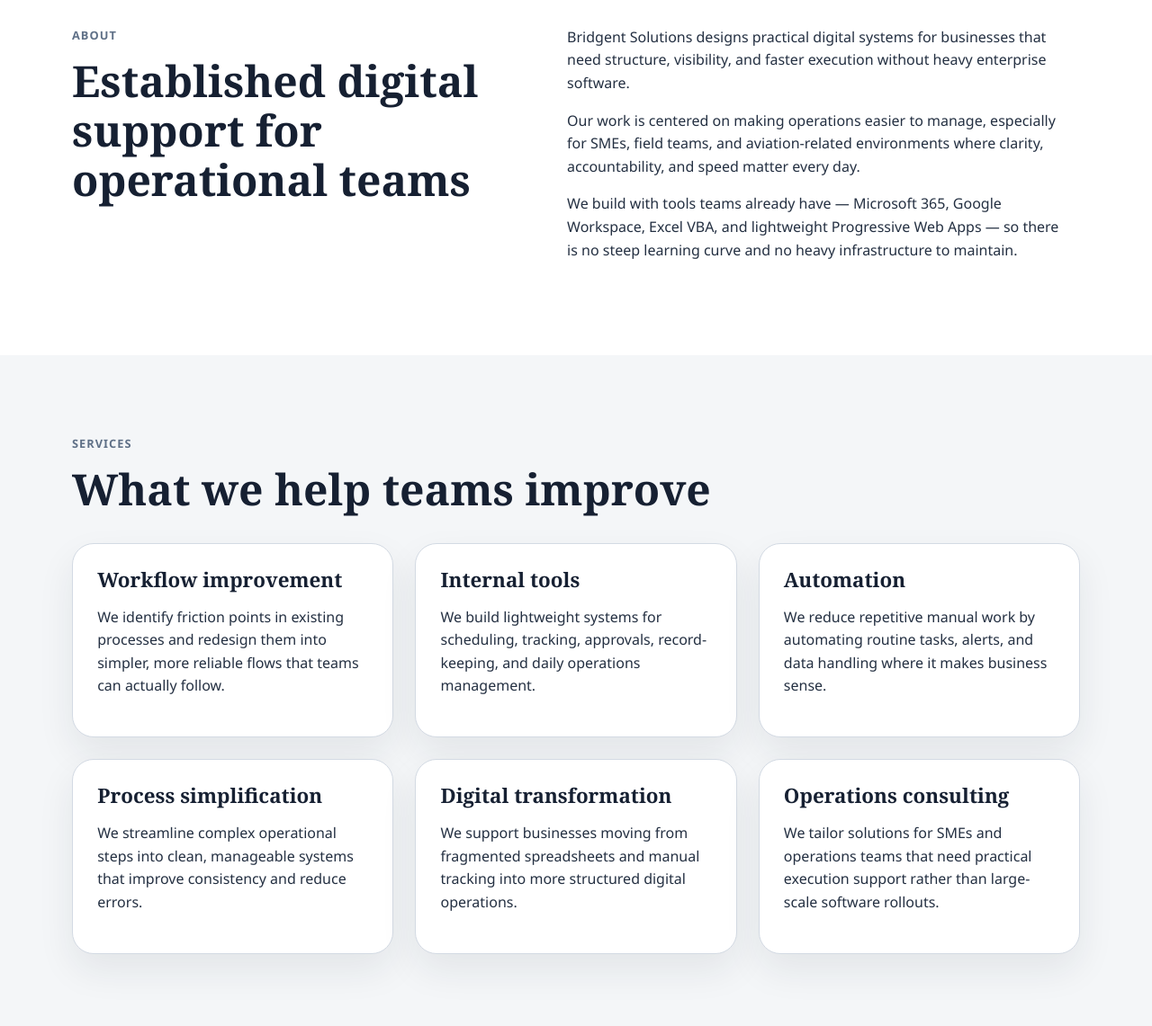
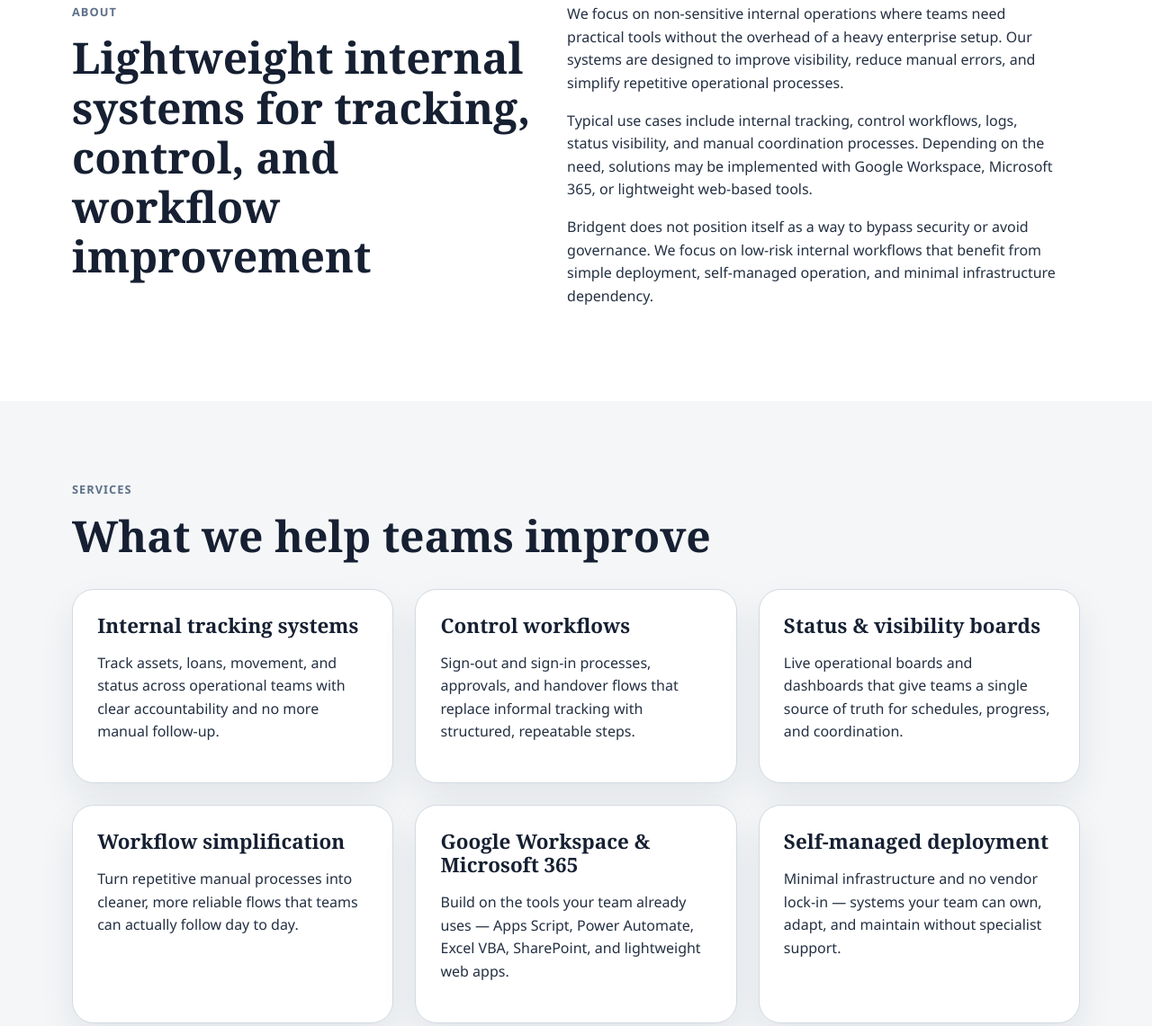
Before and after one commit to yaphets187-byte/web_bridgent-solutions, a plain HTML site: page index.html in a window 1280 px wide. Shown: the part 1543-2684 px from the top of the page at 90% size. Drawn offline with Linux system fonts and the light colour scheme.

Commit message:
Align copy with tracking, control, and workflow positioning
Rewrite hero text, focus list, services cards, and contact section to
reinforce a consistent message: lightweight internal systems for
tracking, control, and workflow improvement. Reframe About section with
governance statement clarifying focus on low-risk internal workflows.
Bump CSS/JS cache-bust version.

Co-Authored-By: Claude Sonnet 4.6 <noreply@anthropic.com>

```diff
--- a/index.html
+++ b/index.html
@@ -11,7 +11,7 @@
   <link rel="icon" type="image/png" href="favicon.png?v=20260416c">
   <link rel="shortcut icon" href="favicon.png?v=20260416c">
   <link rel="apple-touch-icon" href="apple-touch-icon.png?v=20260416c">
-  <link rel="stylesheet" href="assets/css/style.css?v=20260417a">
+  <link rel="stylesheet" href="assets/css/style.css?v=20260417b">
   <meta property="og:title" content="Bridgent Solutions | Operations &amp; Workflow">
   <meta property="og:description" content="Bridgent Solutions builds lightweight internal tools, workflow systems, and automation for SMEs, operations teams, and aviation MRO environments.">
   <meta property="og:type" content="website">
@@ -69,9 +69,10 @@
           <h1>Bridgent Solutions</h1>
           <p class="tagline">Bridging the gap &middot; operations &amp; workflow</p>
           <p class="hero-text">
-            We help SMEs and operations teams streamline day-to-day work through
-            lightweight internal tools, workflow systems, and practical automation
-            built for real operational environments.
+            We build lightweight internal systems for tracking, control, and
+            workflow improvement &mdash; designed to improve visibility, reduce
+            manual errors, and simplify the day-to-day operations that keep
+            teams running.
           </p>
           <div class="hero-actions">
             <a class="button button-primary" href="#contact">Get in touch</a>
@@ -91,11 +92,11 @@
           </figure>
           <p class="panel-title">Focused on</p>
           <ul class="focus-list">
-            <li>Internal tools for daily operations</li>
-            <li>Workflow systems for small teams</li>
-            <li>Automation that reduces manual handling</li>
-            <li>Aviation MRO and outstation support workflows</li>
-            <li>Microsoft 365 and Google Workspace automation</li>
+            <li>Internal tracking and control systems</li>
+            <li>Logs, status, and operational visibility</li>
+            <li>Workflow and coordination improvements</li>
+            <li>Aviation MRO and outstation support</li>
+            <li>Google Workspace and Microsoft 365 implementations</li>
           </ul>
         </aside>
       </div>
@@ -105,23 +106,26 @@
       <div class="container section-grid">
         <div>
           <p class="section-label">About</p>
-          <h2>Established digital support for operational teams</h2>
+          <h2>Lightweight internal systems for tracking, control, and workflow improvement</h2>
         </div>
         <div class="section-copy">
           <p>
-            Bridgent Solutions designs practical digital systems for businesses that
-            need structure, visibility, and faster execution without heavy enterprise
-            software.
+            We focus on non-sensitive internal operations where teams need practical
+            tools without the overhead of a heavy enterprise setup. Our systems are
+            designed to improve visibility, reduce manual errors, and simplify
+            repetitive operational processes.
           </p>
           <p>
-            Our work is centered on making operations easier to manage, especially
-            for SMEs, field teams, and aviation-related environments where clarity,
-            accountability, and speed matter every day.
+            Typical use cases include internal tracking, control workflows, logs,
+            status visibility, and manual coordination processes. Depending on the
+            need, solutions may be implemented with Google Workspace, Microsoft 365,
+            or lightweight web-based tools.
           </p>
           <p>
-            We build with tools teams already have &mdash; Microsoft 365, Google
-            Workspace, Excel VBA, and lightweight Progressive Web Apps &mdash; so
-            there is no steep learning curve and no heavy infrastructure to maintain.
+            Bridgent does not position itself as a way to bypass security or avoid
+            governance. We focus on low-risk internal workflows that benefit from
+            simple deployment, self-managed operation, and minimal infrastructure
+            dependency.
           </p>
         </div>
       </div>
@@ -136,50 +140,50 @@
 
         <div class="card-grid">
           <article class="info-card">
-            <h3>Workflow improvement</h3>
+            <h3>Internal tracking systems</h3>
             <p>
-              We identify friction points in existing processes and redesign them
-              into simpler, more reliable flows that teams can actually follow.
+              Track assets, loans, movement, and status across operational teams
+              with clear accountability and no more manual follow-up.
             </p>
           </article>
 
           <article class="info-card">
-            <h3>Internal tools</h3>
+            <h3>Control workflows</h3>
             <p>
-              We build lightweight systems for scheduling, tracking, approvals,
-              record-keeping, and daily operations management.
+              Sign-out and sign-in processes, approvals, and handover flows that
+              replace informal tracking with structured, repeatable steps.
             </p>
           </article>
 
           <article class="info-card">
-            <h3>Automation</h3>
+            <h3>Status &amp; visibility boards</h3>
             <p>
-              We reduce repetitive manual work by automating routine tasks, alerts,
-              and data handling where it makes business sense.
+              Live operational boards and dashboards that give teams a single
+              source of truth for schedules, progress, and coordination.
             </p>
           </article>
 
           <article class="info-card">
-            <h3>Process simplification</h3>
+            <h3>Workflow simplification</h3>
             <p>
-              We streamline complex operational steps into clean, manageable systems
-              that improve consistency and reduce errors.
+              Turn repetitive manual processes into cleaner, more reliable flows
+              that teams can actually follow day to day.
             </p>
           </article>
 
           <article class="info-card">
-            <h3>Digital transformation</h3>
+            <h3>Google Workspace &amp; Microsoft 365</h3>
             <p>
-              We support businesses moving from fragmented spreadsheets and manual
-              tracking into more structured digital operations.
+              Build on the tools your team already uses &mdash; Apps Script,
+              Power Automate, Excel VBA, SharePoint, and lightweight web apps.
             </p>
           </article>
 
           <article class="info-card">
-            <h3>Operations consulting</h3>
+            <h3>Self-managed deployment</h3>
             <p>
-              We tailor solutions for SMEs and operations teams that need practical
-              execution support rather than large-scale software rollouts.
+              Minimal infrastructure and no vendor lock-in &mdash; systems your
+              team can own, adapt, and maintain without specialist support.
             </p>
           </article>
         </div>
@@ -224,7 +228,7 @@
           </article>
 
           <article class="project-card">
-            <div class="project-meta">MRO operations</div>
+            <div class="project-meta">Tool tracking &amp; control</div>
             <h3>Tool Control System</h3>
             <div class="tech-tags">
               <span class="tech-tag">Google Sheets</span>
@@ -273,15 +277,15 @@
       <div class="container contact-layout">
         <div class="contact-copy">
           <p class="section-label">Consultation</p>
-          <h2>Let&apos;s discuss your workflow challenges</h2>
+          <h2>Let&apos;s discuss your tracking or workflow challenge</h2>
           <p>
-            Tell us what your team is trying to improve, and we&apos;ll explore a
-            practical solution together.
+            Tell us where your team is losing visibility, accountability, or
+            time. We&apos;ll explore a practical, low-overhead solution together.
           </p>
           <ul class="contact-points">
-            <li>Internal systems for small and mid-sized teams</li>
-            <li>Operational workflow design and simplification</li>
-            <li>Automation opportunities for recurring manual tasks</li>
+            <li>Internal tracking and control systems for operational teams</li>
+            <li>Status visibility, logs, and coordination workflows</li>
+            <li>Google Workspace and Microsoft 365 implementations</li>
           </ul>
         </div>
 
@@ -342,6 +346,6 @@
     </div>
   </footer>
 
-  <script src="assets/js/main.js?v=20260417a"></script>
+  <script src="assets/js/main.js?v=20260417b"></script>
 </body>
 </html>
```
